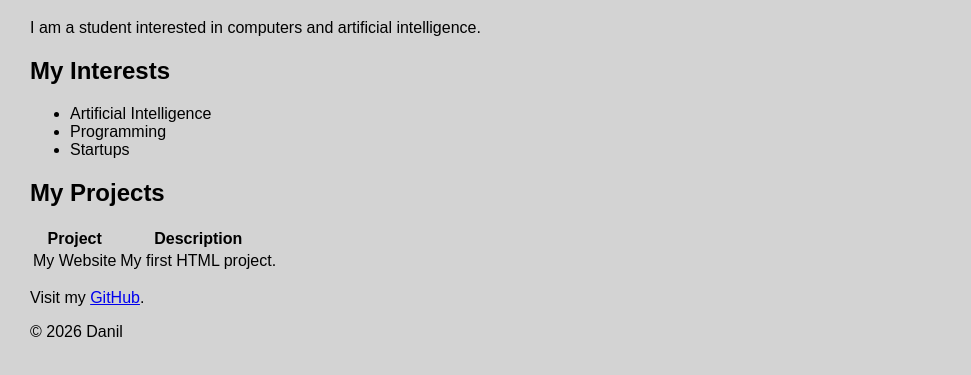
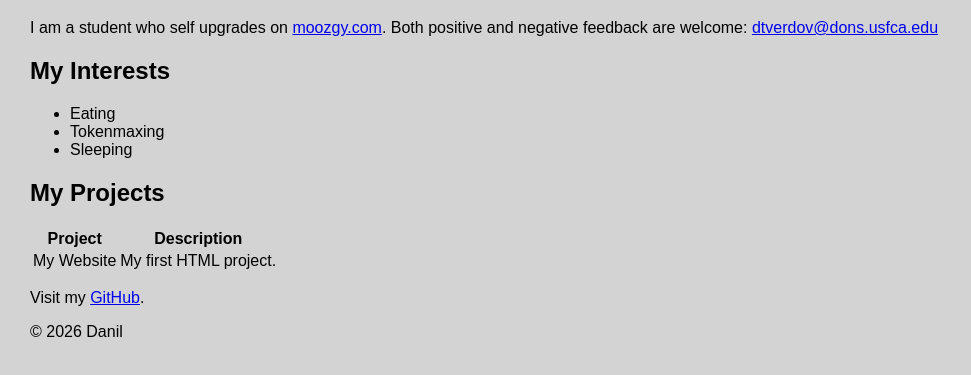
Before and after one commit to dtverdov-usfca/danils-website-cs186-fall2026, a plain HTML site: page index.html in a window 1280 px wide. Shown: the part 91-466 px from the top of the page, without its empty margins (0-971 px from the left). Drawn offline with Linux system fonts and the light colour scheme.

Commit message:
1.1 index.html

```diff
--- a/index.html
+++ b/index.html
@@ -1,4 +1,3 @@
-
 <!--
 Element       What it does
 
@@ -14,6 +13,7 @@ Element       What it does
 <td>           Table cell
 &copy;         Copyright symbol
 -->
+
 <!DOCTYPE html>
 <html lang="en">
 <head>
@@ -25,14 +25,19 @@ Element       What it does
 
     <h1>Hello, I'm Danil!</h1>
 
-    <p>I am a student interested in computers and artificial intelligence.</p>
+    <p>
+        I am a student who self upgrades on
+        <a href="https://moozgy.com">moozgy.com</a>.
+        Both positive and negative feedback are welcome:
+        <a href="mailto:dtverdov@dons.usfca.edu">dtverdov@dons.usfca.edu</a>
+    </p>
 
     <h2>My Interests</h2>
 
     <ul>
-        <li>Artificial Intelligence</li>
-        <li>Programming</li>
-        <li>Startups</li>
+        <li>Eating</li>
+        <li>Tokenmaxing</li>
+        <li>Sleeping</li>
     </ul>
 
     <h2>My Projects</h2>
@@ -52,7 +57,10 @@ Element       What it does
         </tbody>
     </table>
 
-    <p>Visit my <a href="https://github.com/">GitHub</a>.</p>
+    <p>
+        Visit my
+        <a href="https://github.com/dtverdov-usfca">GitHub</a>.
+    </p>
 
     <p>&copy; 2026 Danil</p>
 
```
